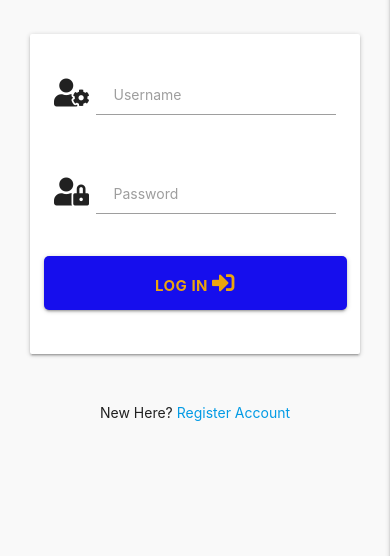
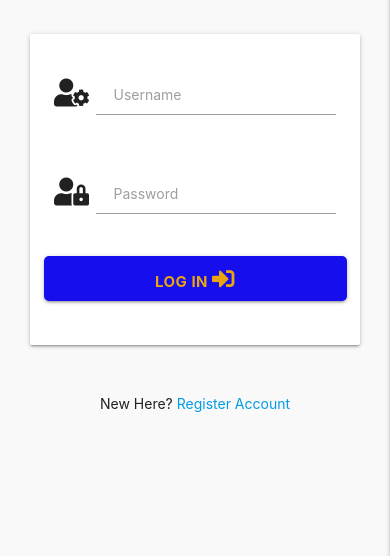
Before and after one commit to JimEv87/MS3, a Flask app: page /add_recipe in a window 390 px wide. Shown: the part 288-844 px from the top of the page. Run offline with Flask 2, Linux system fonts and the light colour scheme; some libraries are stand-ins or nearby versions.

```diff
--- a/static/css/style.css
+++ b/static/css/style.css
@@ -292,3 +292,12 @@ button:focus {
         left: 65px;
     }
 }
+
+@media (max-width: 1150px) {
+    .btn-large {
+        padding: 0 20px;
+        height: 45px;
+        line-height: 45px;
+
+    }
+}
```
